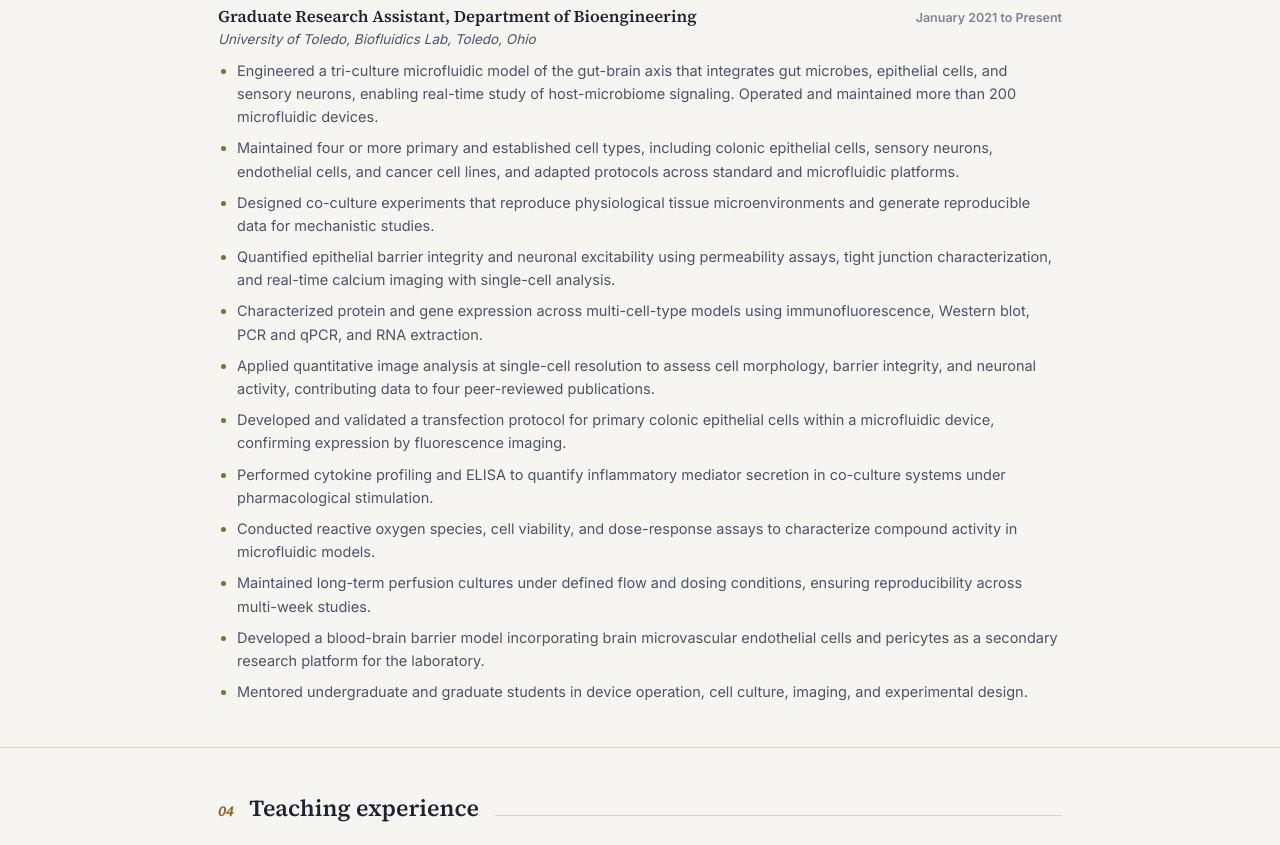
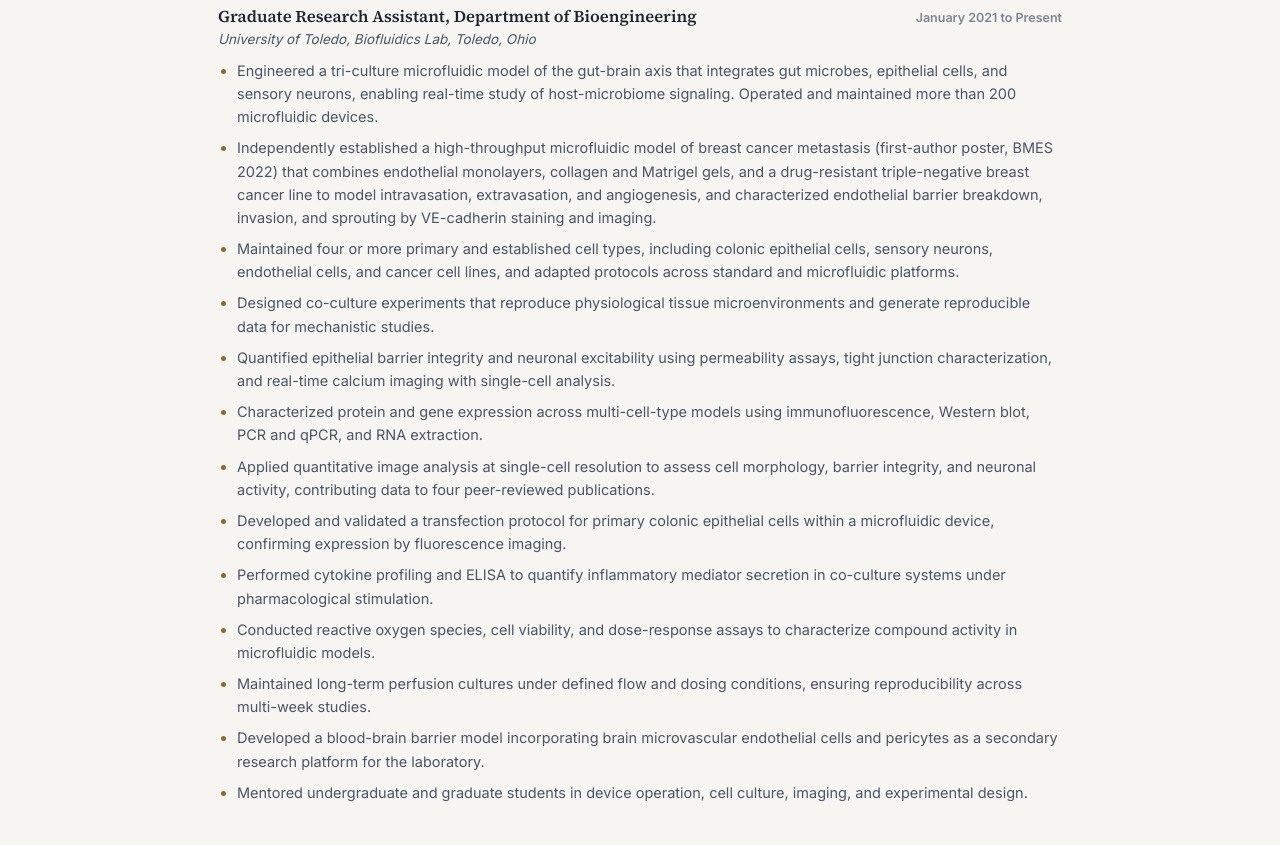
Before and after one commit to oawurama/oawurama.github.io, a plain HTML site: page index.html in a window 1280 px wide. Shown: the part 1660-2505 px from the top of the page. Drawn offline with Linux system fonts and the light colour scheme.

Commit message:
Update index.html

```diff
--- a/index.html
+++ b/index.html
@@ -348,6 +348,7 @@
       <div class="org">University of Toledo, Biofluidics Lab, Toledo, Ohio</div>
       <ul>
         <li>Engineered a tri-culture microfluidic model of the gut-brain axis that integrates gut microbes, epithelial cells, and sensory neurons, enabling real-time study of host-microbiome signaling. Operated and maintained more than 200 microfluidic devices.</li>
+        <li>Independently established a high-throughput microfluidic model of breast cancer metastasis (first-author poster, BMES 2022) that combines endothelial monolayers, collagen and Matrigel gels, and a drug-resistant triple-negative breast cancer line to model intravasation, extravasation, and angiogenesis, and characterized endothelial barrier breakdown, invasion, and sprouting by VE-cadherin staining and imaging.</li>
         <li>Maintained four or more primary and established cell types, including colonic epithelial cells, sensory neurons, endothelial cells, and cancer cell lines, and adapted protocols across standard and microfluidic platforms.</li>
         <li>Designed co-culture experiments that reproduce physiological tissue microenvironments and generate reproducible data for mechanistic studies.</li>
         <li>Quantified epithelial barrier integrity and neuronal excitability using permeability assays, tight junction characterization, and real-time calcium imaging with single-cell analysis.</li>
```
